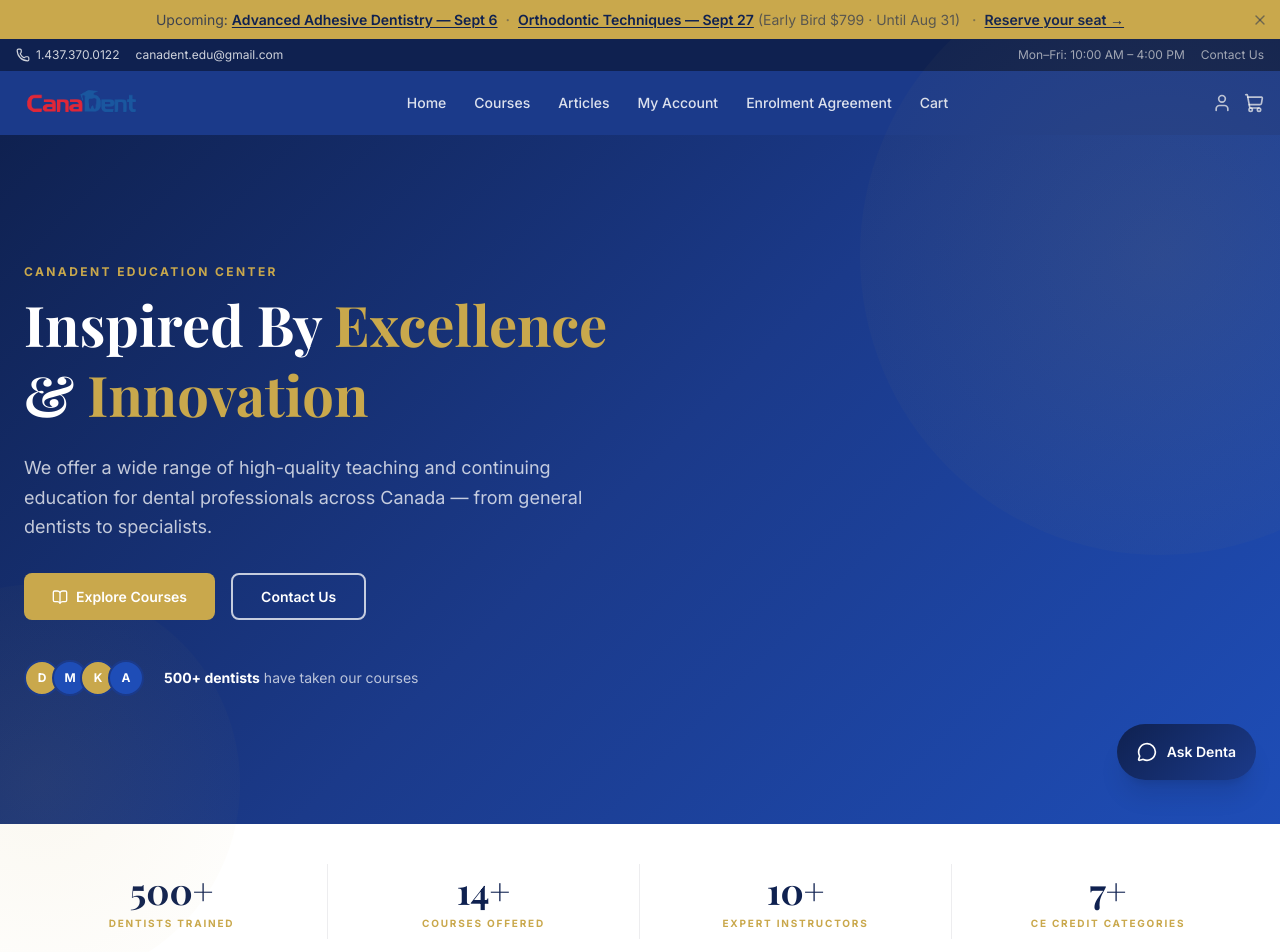
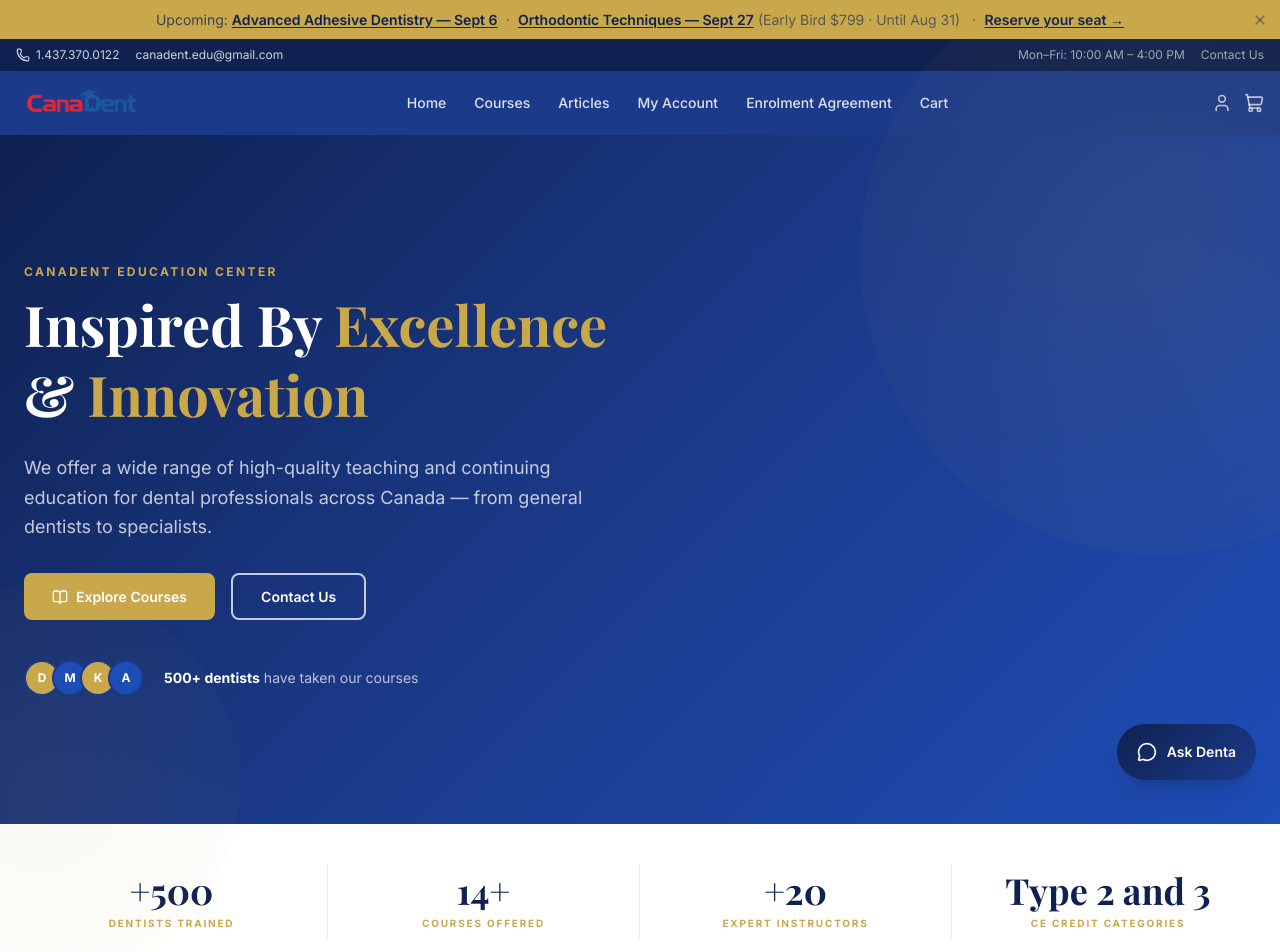
Before and after one commit to mahshid-aghania/Canadent, a Next.js app: page / in a window 1280 px wide. Shown: the top 952 px of the page. Built offline with nearby package versions, Linux system fonts and the light colour scheme; a web font is replaced by a local one.

Commit message:
Update stats: Dentists Trained to +500, Expert Instructors to +20, CE Credit Categories to Type 2 and 3

```diff
--- a/src/app/page.tsx
+++ b/src/app/page.tsx
@@ -24,10 +24,10 @@ import {
 } from "lucide-react";
 
 const stats = [
-  { value: "500+", label: "Dentists Trained" },
+  { value: "+500", label: "Dentists Trained" },
   { value: "14+", label: "Courses Offered" },
-  { value: "10+", label: "Expert Instructors" },
-  { value: "7+", label: "CE Credit Categories" },
+  { value: "+20", label: "Expert Instructors" },
+  { value: "Type 2 and 3", label: "CE Credit Categories" },
 ];
 
 const values = [
```
